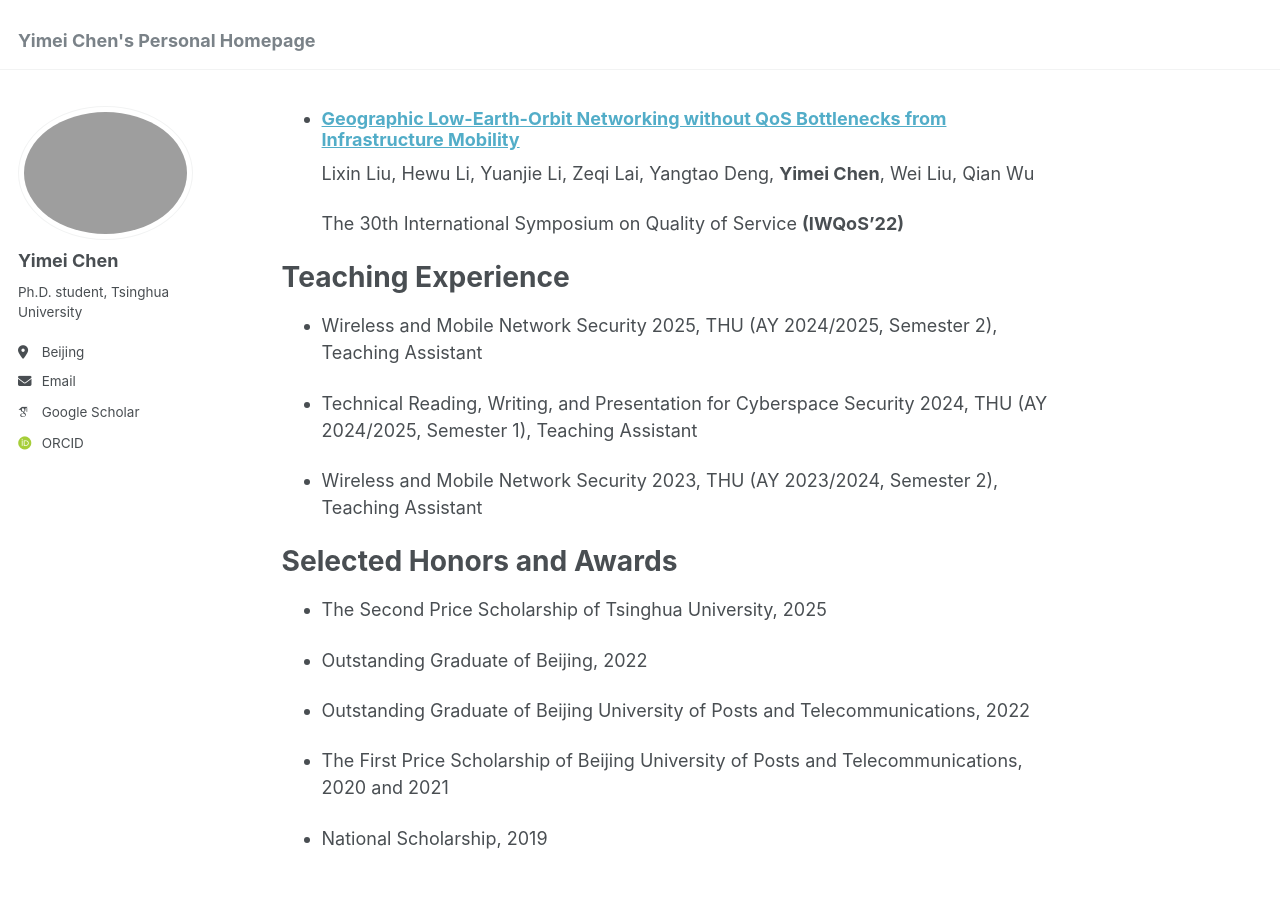
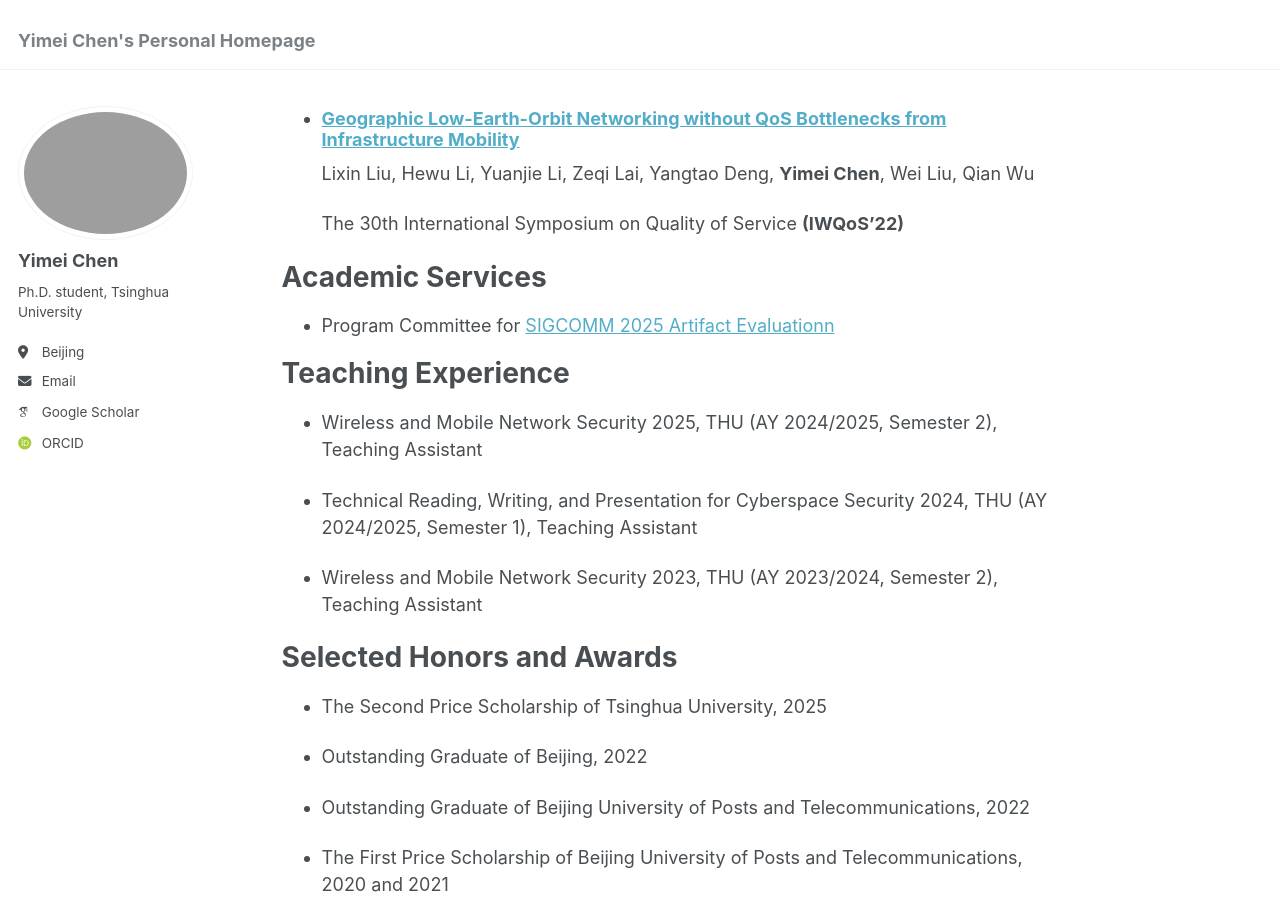
Before and after one commit to cym-network/cym-network.github.io, a Jekyll site: the page built from _pages/about.md, in a window 1280 px wide and 900 px high, scrolled down 1768 px. Built offline with Jekyll 4.4.1, drawn with Linux system fonts in a browser that asks for light colours; some web fonts are replaced.

Commit message:
Update about.md

```diff
--- a/_pages/about.md
+++ b/_pages/about.md
@@ -68,6 +68,11 @@ Publications
   The 30th International Symposium on Quality of Service **(IWQoS'22)**
 
 
+Academic Services
+======
+- Program Committee for [SIGCOMM 2025 Artifact Evaluationn](https://conferences.sigcomm.org/sigcomm/2025/cf-artifacts/)
+
+
 Teaching Experience
 ======
 - Wireless and Mobile Network Security 2025, THU (AY 2024/2025, Semester 2), Teaching Assistant
```
